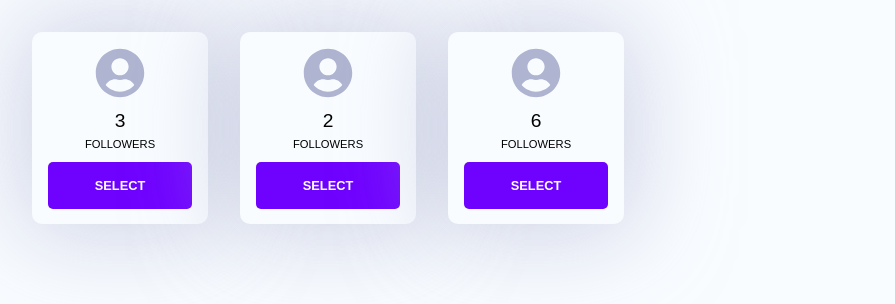
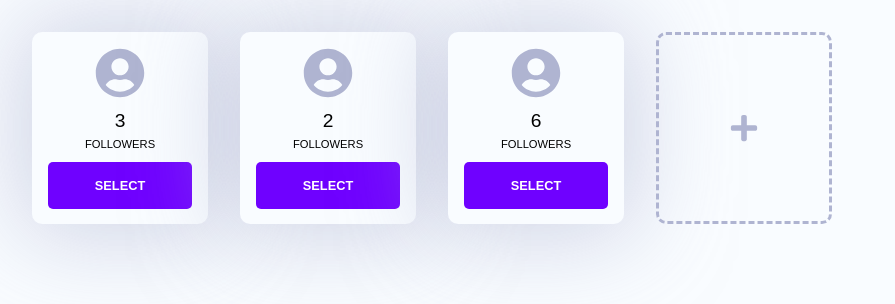
Before and after one commit to sebastiancrossa/feed, a React (Create React App) app: page / in a window 1280 px wide. Shown: the top 304 px of the page, without its empty margins (0-895 px from the left). Built offline with nearby package versions, Linux system fonts and the light colour scheme.

Commit message:
UI of top layout complete

```diff
--- a/src/containers/Feed/UserCard/index.js
+++ b/src/containers/Feed/UserCard/index.js
@@ -1,11 +1,27 @@
 // Libraries
 import React from "react";
-import { FaUserCircle } from "react-icons/fa";
+import { FaUserCircle, FaPlus } from "react-icons/fa";
 
 // Styles
-import { Card, SelectButton } from "./userCard.style";
+import { Card, NewUserCard, SelectButton } from "./userCard.style";
 
-export const UserCard = ({ followers }) => {
+export const UserCard = ({ followers, newUser }) => {
+  if (newUser) {
+    return (
+      <NewUserCard>
+        <FaPlus
+          size={30}
+          style={{
+            color: "var(--color-gray)",
+            position: "absolute",
+            top: "50%",
+            left: "50%",
+            transform: "translate(-50%,-50%)"
+          }}
+        />
+      </NewUserCard>
+    );
+  } else {
     return (
       <Card>
         <FaUserCircle size={50} style={{ color: "var(--color-gray)" }} />
@@ -19,4 +35,5 @@ export const UserCard = ({ followers }) => {
         <SelectButton>SELECT</SelectButton>
       </Card>
     );
+  }
 };
--- a/src/containers/Feed/UserCard/userCard.style.js
+++ b/src/containers/Feed/UserCard/userCard.style.js
@@ -17,6 +17,21 @@ export const Card = styled.div`
 -moz-box-shadow: 0px 0px 96px 9px rgba(175,180,209,0.59);
 box-shadow: 0px 0px 96px 9px rgba(175,180,209,0.59);
 Copy Text
+`;
+
+export const NewUserCard = styled.div`
+  width: 11rem;
+  height: 12rem;
+
+  position: relative;
+
+  cursor: pointer;
+
+  padding: 1rem;
+  text-align: center;
+
+  border: 3.5px dashed var(--color-gray);
+  border-radius: 10px;
 `;
 
 export const SelectButton = styled.button`
--- a/src/containers/Feed/UserList/index.js
+++ b/src/containers/Feed/UserList/index.js
@@ -11,6 +11,7 @@ export const UserList = () => {
       <UserCard followers={3} />
       <UserCard followers={2} />
       <UserCard followers={6} />
+      <UserCard newUser />
     </List>
   );
 };
--- a/src/utils/global.js
+++ b/src/utils/global.js
@@ -17,6 +17,7 @@ export default createGlobalStyle`
         --color-main: ${props => props.theme.colors.main};
         --color-white: ${props => props.theme.colors.whiteColor};
         --color-gray: ${props => props.theme.colors.grayColor};
+        --color-gray-light: ${({ theme }) => theme.colors.lightGrayColor};
         --color-text: ${props => props.theme.colors.textColor};
         --color-shadow: ${props => props.theme.colors.shadow};
 
--- a/src/utils/theme.js
+++ b/src/utils/theme.js
@@ -3,6 +3,7 @@ const theme = {
     main: "#6F01FF",
     whiteColor: "#F9FCFF",
     grayColor: "#AFB4D1",
+    lightGrayColor: "#E8EAF8",
     textColor: "#394275",
     shadow: "rgba(0,0,0, 0.7)"
   }
```
Lines whose indentation alone changed are shown as unchanged.
